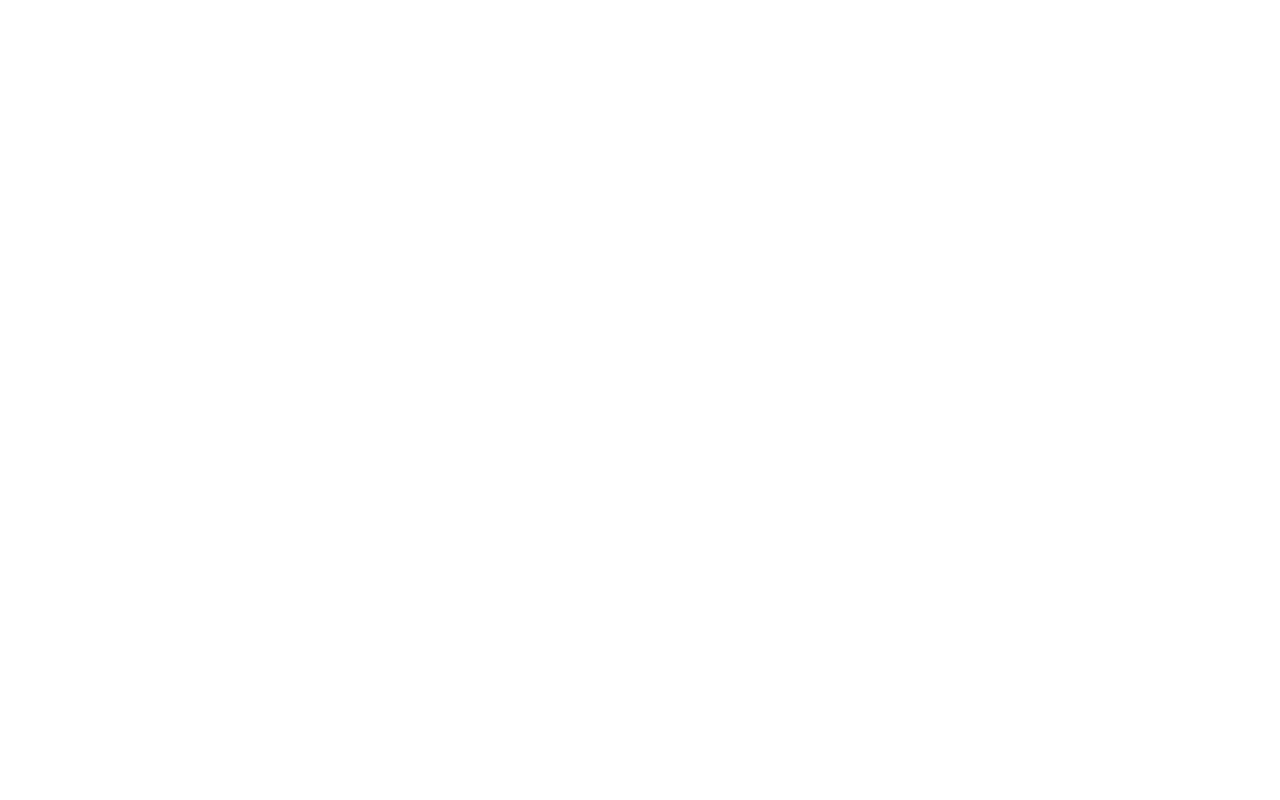
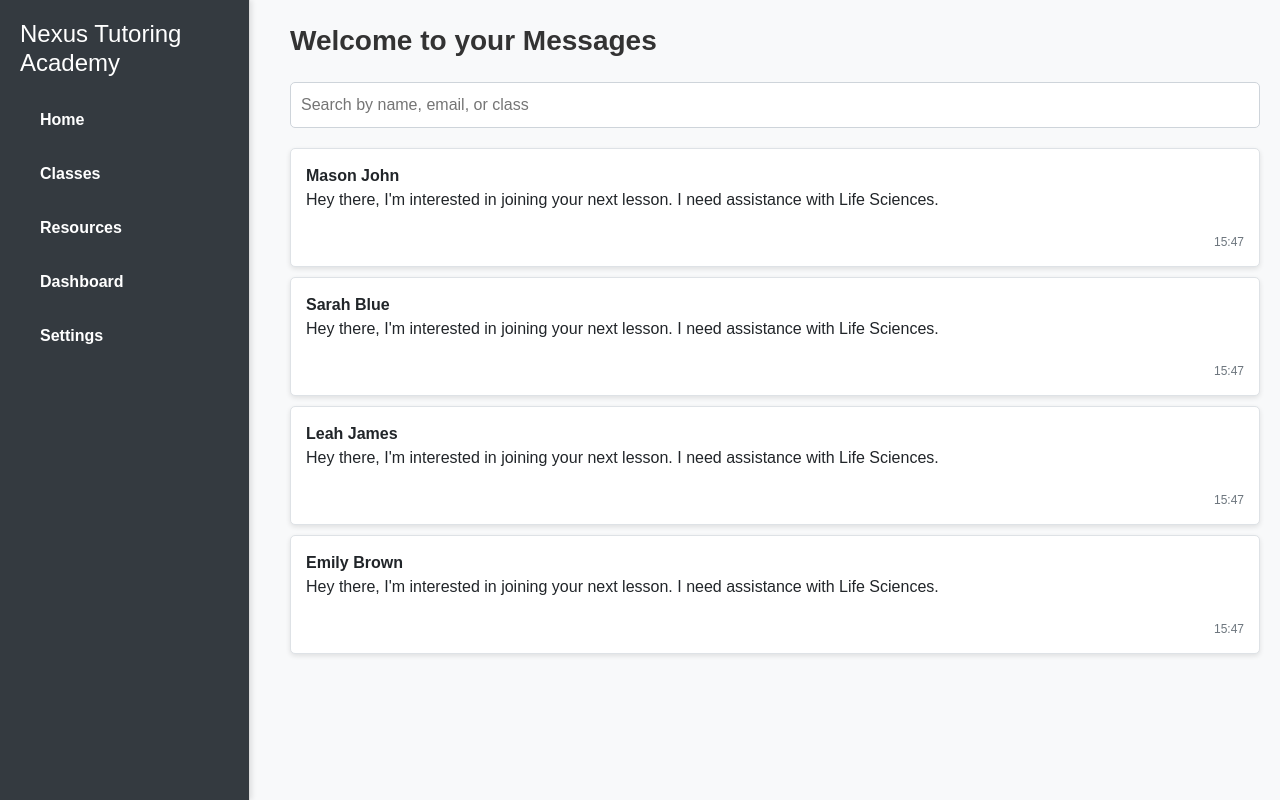
Before and after one commit to JMDavids/nexus-backend, a website: page frontend/public/Student-Inbox.html in a window 1280 px wide. Drawn offline with nearby package versions, Linux system fonts and the light colour scheme.

Commit message:
message front end

```diff
--- a/frontend/public/Student-Inbox.html
+++ b/frontend/public/Student-Inbox.html
@@ -0,0 +1,132 @@
+<!DOCTYPE html>
+<html lang="en">
+<head>
+    <meta charset="UTF-8">
+    <meta name="viewport" content="width=device-width, initial-scale=1.0">
+    <title>Messaging Page</title>
+    <link rel="stylesheet" href="style.css"> <!-- Link to your CSS file here -->
+    <link href="https://maxcdn.bootstrapcdn.com/bootstrap/4.5.2/css/bootstrap.min.css" rel="stylesheet">
+    <style>
+        body {
+            background-color: #f8f9fa; /* Light background for contrast */
+        }
+        .sidebar {
+            background-color: #343a40; /* Dark sidebar color */
+            color: white; /* Text color for sidebar */
+            width: 250px; /* Fixed width for sidebar */
+            height: 100vh; /* Full height */
+            position: fixed; /* Fixed position */
+            padding: 20px; /* Padding inside the sidebar */
+            box-shadow: 2px 0 5px rgba(0, 0, 0, 0.1); /* Shadow effect */
+        }
+        .sidebar h2 {
+            font-size: 24px; /* Size of the title */
+            margin-bottom: 20px; /* Space below title */
+        }
+        .sidebar a {
+            display: block; /* Each link takes up full width */
+            color: white; /* Link color */
+            text-decoration: none; /* No underline */
+            padding: 10px; /* Padding for links */
+            border-radius: 5px; /* Rounded corners */
+            transition: background 0.3s; /* Transition for hover effect */
+        }
+        .sidebar a:hover {
+            background-color: #495057; /* Darker background on hover */
+        }
+        .main-content {
+            margin-left: 270px; /* Space for the sidebar */
+            padding: 20px; /* Padding for the main content */
+        }
+        .welcome-text {
+            font-size: 28px; /* Size of the welcome text */
+            font-weight: 700; /* Bold text */
+            margin-bottom: 20px; /* Space below welcome text */
+        }
+        .search-bar {
+            margin-bottom: 20px; /* Space below search bar */
+        }
+        .search-bar input {
+            width: 100%; /* Full width for input */
+            padding: 10px; /* Padding inside input */
+            border: 1px solid #ced4da; /* Border color */
+            border-radius: 5px; /* Rounded corners */
+        }
+        .message-list {
+            margin-top: 20px; /* Space above message list */
+        }
+        .message-item {
+            display: flex; /* Flex layout for message items */
+            flex-direction: column; /* Stack content vertically */
+            background-color: #ffffff; /* White background for messages */
+            border: 1px solid #dee2e6; /* Border color for messages */
+            border-radius: 5px; /* Rounded corners */
+            padding: 15px; /* Padding inside message */
+            margin-bottom: 10px; /* Space between messages */
+            box-shadow: 0 2px 5px rgba(0, 0, 0, 0.1); /* Shadow effect */
+        }
+        .message-text {
+            flex-grow: 1; /* Take up remaining space */
+            margin-bottom: 5px; /* Space below message text */
+        }
+        .time {
+            font-size: 12px; /* Smaller text for time */
+            color: #6c757d; /* Gray color for time */
+            align-self: flex-end; /* Align time to the end */
+        }
+    </style>
+</head>
+<body>
+    <!-- Sidebar Section -->
+    <div class="sidebar">
+        <h2>Nexus Tutoring Academy</h2>
+        <a href="index.html"><i class="icon-home"></i> Home</a>
+        <a href="Classes.html"><i class="icon-calendar"></i> Classes</a>
+        <a href="Resources.html"><i class="icon-classes"></i> Resources</a>
+        <a href="student-dashboard.html"><i class="icon-tutors"></i> Dashboard</a>
+        <a href="Student-settings.html"><i class="icon-groups"></i> Settings</a>
+    </div>
+
+    <!-- Main Content Section -->
+    <div class="main-content">
+        <div class="welcome-text">Welcome to your Messages</div>
+
+        <!-- Search Bar -->
+        <div class="search-bar">
+            <input type="text" placeholder="Search by name, email, or class">
+        </div>
+
+        <!-- Message List Section -->
+        <div class="message-list">
+            <div class="message-item">
+                <div class="message-text">
+                    <strong>Mason John</strong>
+                    <p>Hey there, I'm interested in joining your next lesson. I need assistance with Life Sciences.</p>
+                </div>
+                <span class="time">15:47</span>
+            </div>
+            <div class="message-item">
+                <div class="message-text">
+                    <strong>Sarah Blue</strong>
+                    <p>Hey there, I'm interested in joining your next lesson. I need assistance with Life Sciences.</p>
+                </div>
+                <span class="time">15:47</span>
+            </div>
+            <div class="message-item">
+                <div class="message-text">
+                    <strong>Leah James</strong>
+                    <p>Hey there, I'm interested in joining your next lesson. I need assistance with Life Sciences.</p>
+                </div>
+                <span class="time">15:47</span>
+            </div>
+            <div class="message-item">
+                <div class="message-text">
+                    <strong>Emily Brown</strong>
+                    <p>Hey there, I'm interested in joining your next lesson. I need assistance with Life Sciences.</p>
+                </div>
+                <span class="time">15:47</span>
+            </div>
+        </div>
+    </div>
+</body>
+</html>
```
Also changed, not shown: frontend/public/Classes.html (+6 -7 lines), frontend/public/Tutor-Broadcast.html (added, +146 -0 lines), frontend/public/tutor-dashboard.html (+3 -2 lines).
